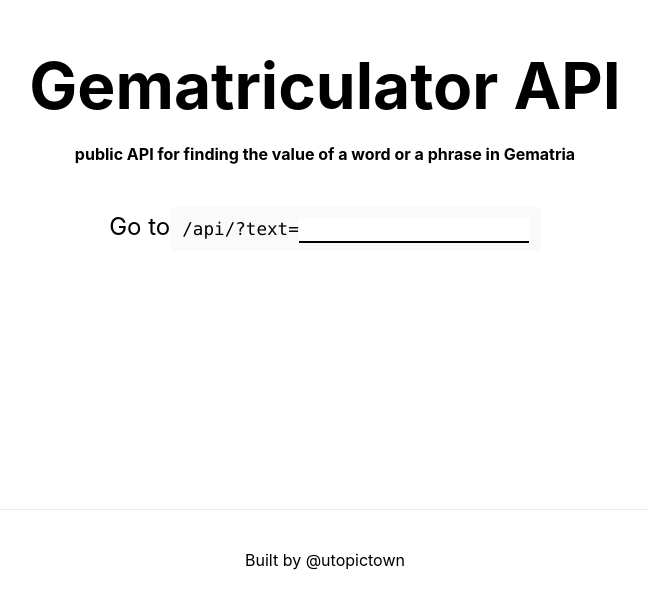
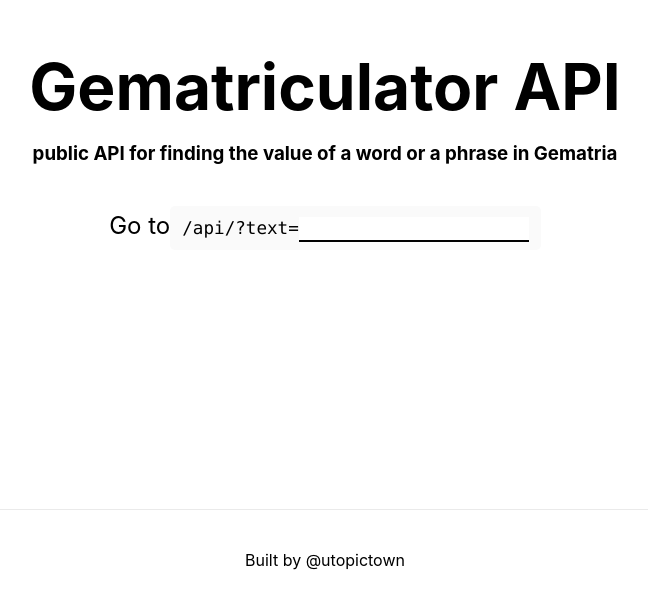
Before and after one commit to utopictown/gematriculator-api, a Next.js app: page / in a window 1280 px wide. Shown: the part 191-800 px from the top of the page, without its empty margins (315-963 px from the left). Built offline with nearby package versions, Linux system fonts and the light colour scheme.

Commit message:
update tag subheading

```diff
--- a/pages/index.js
+++ b/pages/index.js
@@ -34,9 +34,9 @@ export default function Home() {
 
       <main className={styles.main}>
         <h1 className={styles.title}>Gematriculator API</h1>
-        <h4>
+        <h3>
           public API for finding the value of a word or a phrase in Gematria
-        </h4>
+        </h3>
 
         <p className={styles.description}>
           Go to
```
